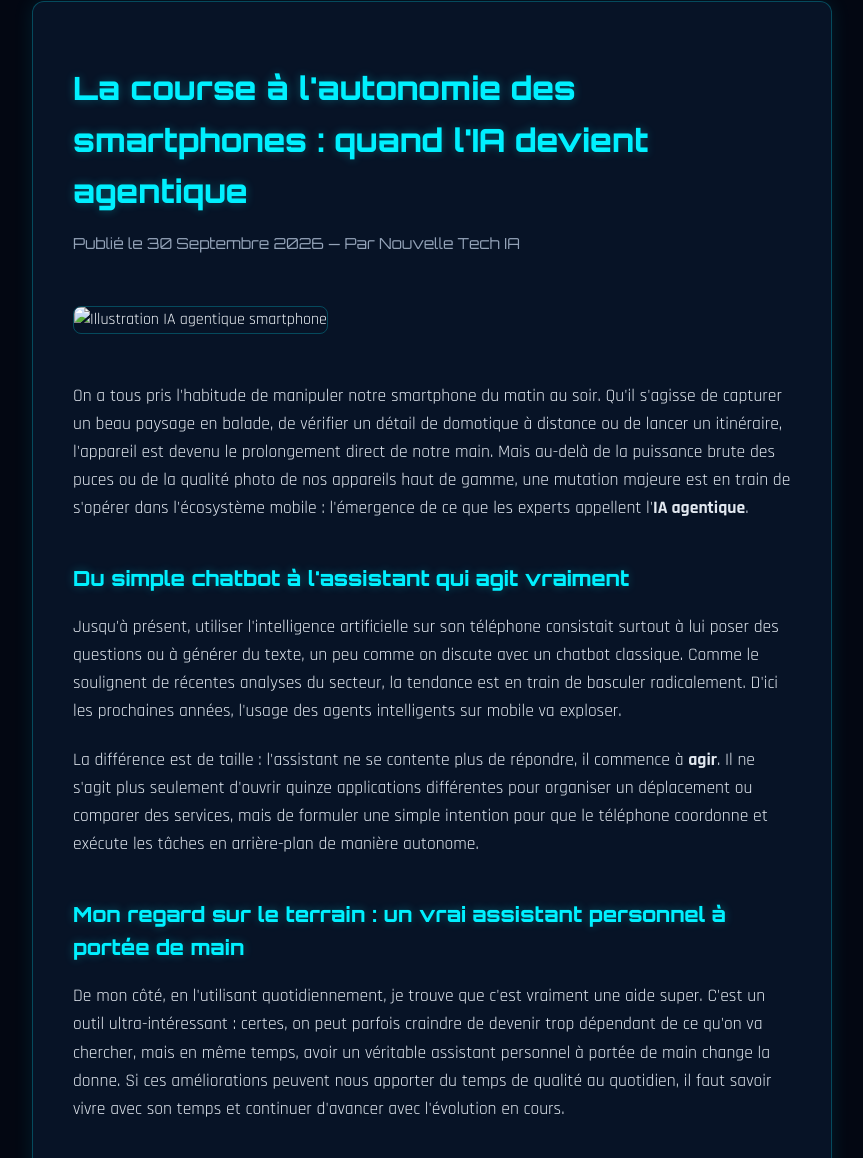
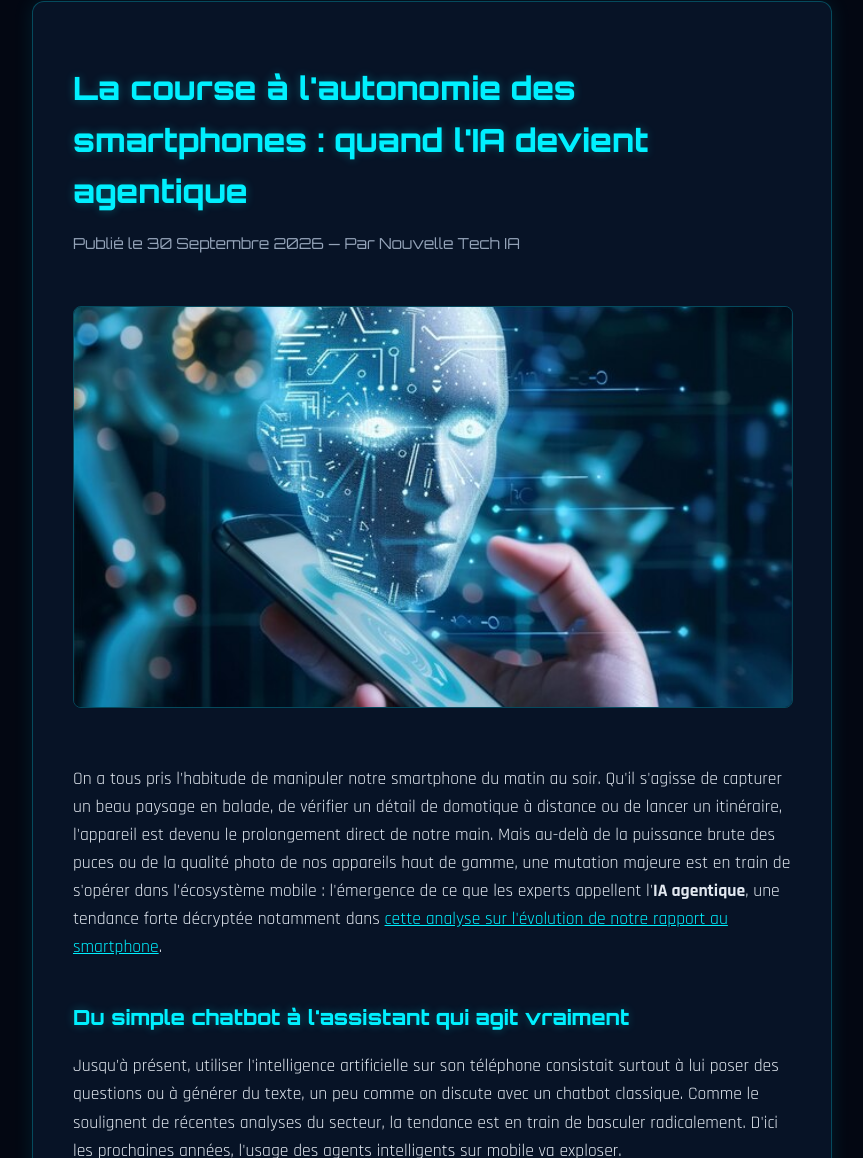
Before and after one commit to nouvelle-tech/nouvelle-tech.github.io, a plain HTML site: page article-4.html in a window 1280 px wide. Shown: the part 39-1197 px from the top of the page, without its empty margins (208-1071 px from the left). Drawn offline with Linux system fonts and the light colour scheme.

Commit message:
Update article-4.html

```diff
--- a/article-4.html
+++ b/article-4.html
@@ -81,11 +81,11 @@
         <h1>La course à l'autonomie des smartphones : quand l'IA devient agentique</h1>
         <div class="article-date">Publié le 30 Septembre 2026 — Par Nouvelle Tech IA</div>
 
-        <!-- Image d'illustration de l'article -->
-        <img src="TON_IMAGE_ICI.jpg" alt="Illustration IA agentique smartphone" class="article-image">
+        <!-- Ton image nommée image-4.jpg -->
+        <img src="image-4.jpg" alt="Illustration IA agentique smartphone" class="article-image">
 
         <p>
-            On a tous pris l'habitude de manipuler notre smartphone du matin au soir. Qu'il s'agisse de capturer un beau paysage en balade, de vérifier un détail de domotique à distance ou de lancer un itinéraire, l'appareil est devenu le prolongement direct de notre main. Mais au-delà de la puissance brute des puces ou de la qualité photo de nos appareils haut de gamme, une mutation majeure est en train de s'opérer dans l'écosystème mobile : l'émergence de ce que les experts appellent l'<strong>IA agentique</strong>.
+            On a tous pris l'habitude de manipuler notre smartphone du matin au soir. Qu'il s'agisse de capturer un beau paysage en balade, de vérifier un détail de domotique à distance ou de lancer un itinéraire, l'appareil est devenu le prolongement direct de notre main. Mais au-delà de la puissance brute des puces ou de la qualité photo de nos appareils haut de gamme, une mutation majeure est en train de s'opérer dans l'écosystème mobile : l'émergence de ce que les experts appellent l'<strong>IA agentique</strong>, une tendance forte décryptée notamment dans <a href="https://comarketing-news.fr/lia-va-aussi-changer-notre-rapport-au-smartphone/" target="_blank" style="color: var(--neon-cyan); text-decoration: underline;">cette analyse sur l'évolution de notre rapport au smartphone</a>.
         </p>
 
         <h2>Du simple chatbot à l'assistant qui agit vraiment</h2>
```
